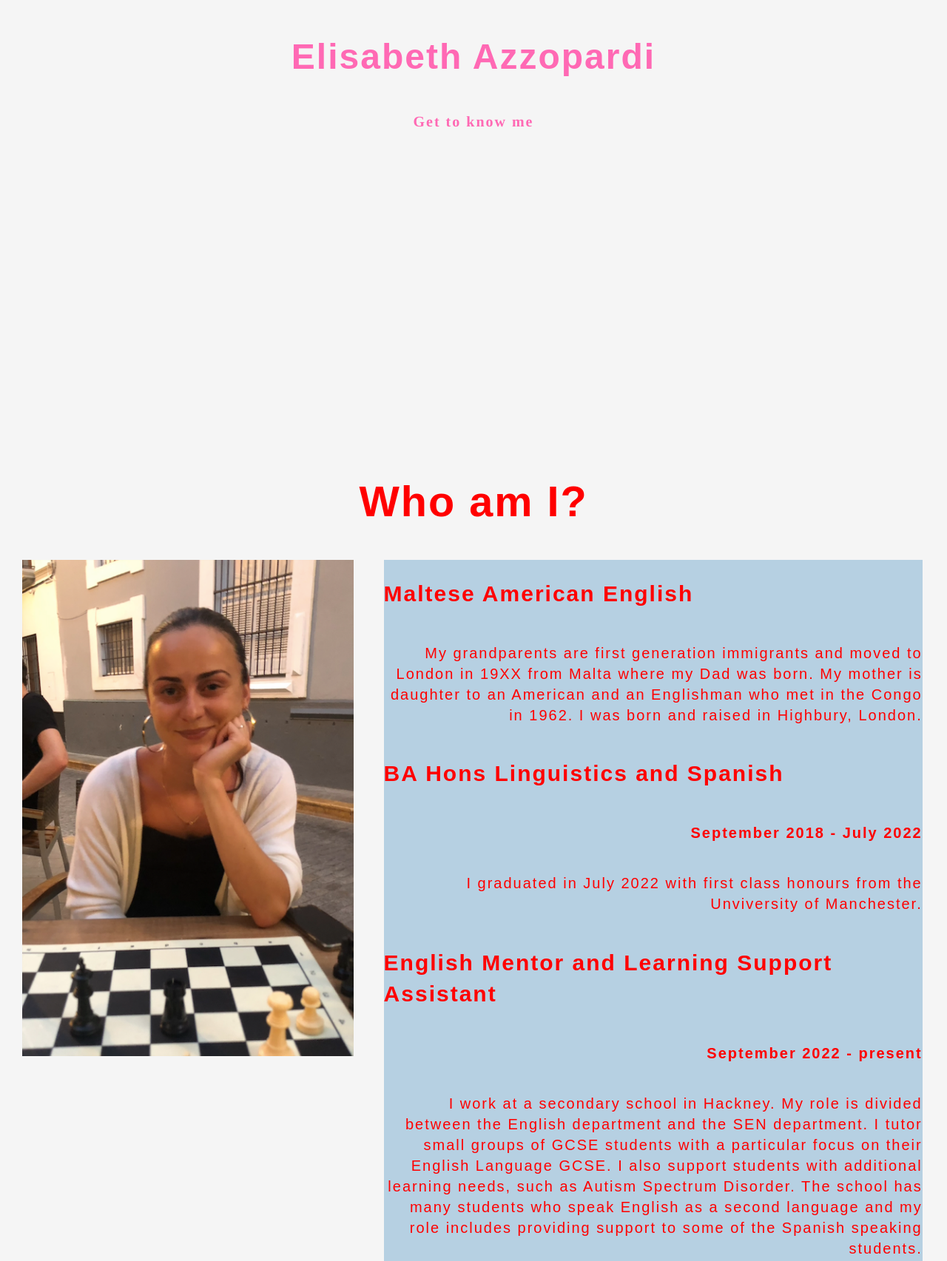
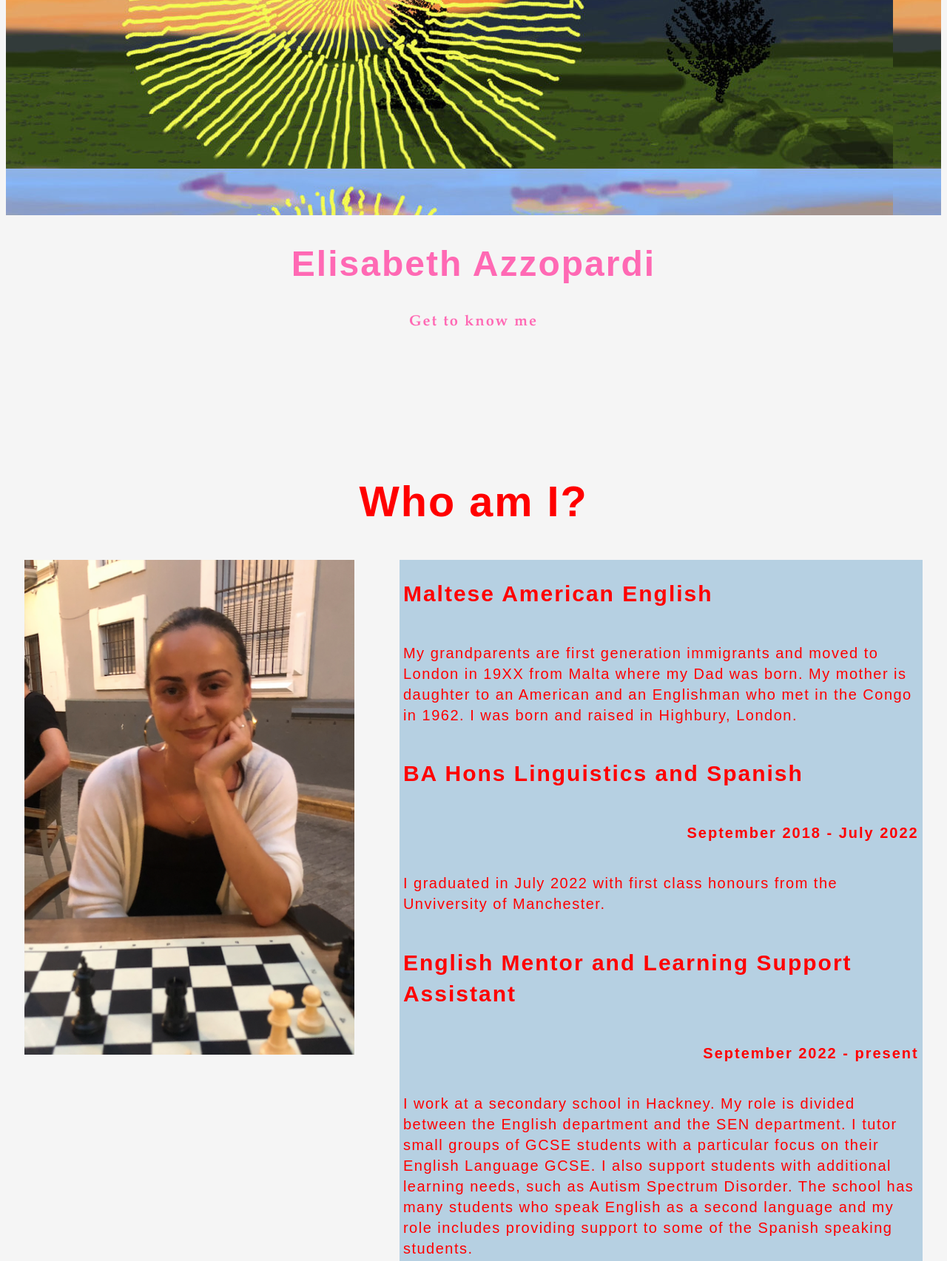
Before and after one commit to eliazzo/Website-2, a plain HTML site: page index.html in a window 1280 px wide. Shown: the part 309-2014 px from the top of the page at 74% size. Drawn offline with Linux system fonts and the light colour scheme.

Commit message:
style changes

```diff
--- a/index.html
+++ b/index.html
@@ -23,15 +23,16 @@
   <!--END-->
   <main>
     <!--WELCOME-->
-    <section id="welcome-section" class="welcome-section">
-      <div id="welcome-image">
-      </div>
+    <div id="welcome-section">
 
-      <div id="welcome">
+      <div id="welcome-image"></div>
+
+      <div id="welcome-text">
         <h1>Elisabeth Azzopardi</h1>
         <h2 id="hello">Get to know me</h2>
       </div>
-    </section>
+
+    </div>
     <!--END-->
 
     <!--WHO AM I-->
--- a/styles.css
+++ b/styles.css
@@ -44,19 +44,17 @@ ul{
 .navbar-list li a{
     text-decoration: none;
     font-size: 20px;
-    font-family: "times new roman";
+    font-family: "palatino";
     color: white;
 
 }
 /* styling the link: */
-
-
 /* a:hover{
    color: hotpink;
 } */
 
 
-.welcome-section{
+#welcome-section{
     display: flex;
     flex-wrap: wrap;
     flex-direction: column;
@@ -67,25 +65,24 @@ ul{
     /* vh sets element to  fill up the entire viewport's height */
 }
 
-#welcome{
+#welcome-image{
+    background-image: url("hockney\ background.jpg");
+    width: 100%;
+    height: 70%;
+
+}
+#welcome-text h1, #welcome-text h2 {
     font-family: sans-serif;
-    font-size: 2rem;
+    font-size: 3rem;
     letter-spacing: 2px;
     color: hotpink;
-    display: inline-block;
-    flex-direction: column;
+    display: block;
     text-align: center;
 
 }
 
-#welcome-image{
-    background-image: "hockney-background";
-    width: 100%;
-
-}
-
-#welcome h2{
-    font-family: 'times';
+#welcome-text h2{
+    font-family: "palatino";
     font-size: 20px;
 
 }
@@ -110,6 +107,7 @@ ul{
 #who-am-I-content{
     display: flex;
     flex-direction: row;
+    margin: 0% 2% 0% 2%;
 }
 
 #who-am-I img{
@@ -117,9 +115,7 @@ ul{
     flex-wrap: wrap;
     max-height: 100%;
     max-width: 100%;
-    margin: 0% 0% 0% 5%;
 }
-
 
 
  #fact-file{
@@ -128,7 +124,8 @@ ul{
     flex-wrap: wrap;
     width: 60%;
     margin-left: 5%;
-    margin-right: 2%;
+    padding-left: 5px;
+    padding-right: 5px;
     background-color: #B6D0E2;
 }
 
@@ -137,6 +134,7 @@ ul{
     font-family: sans-serif;
     font-size: 30px;
     text-align: left;
+    color: red;
 }
 
 #fact-file h3{
@@ -145,8 +143,9 @@ ul{
 }
 
 #fact-file p{
-    text-align: right;
+    text-align: left;
     font-size: 20px;
+    letter-spacing: 1.5px;
 }
 
 /* why I want to get into coding */
@@ -159,6 +158,7 @@ ul{
     background-color: yellow;
     padding-top: 100px;
     margin-top: 10px;
+    margin: 2% 2% 0% 2%;
 
 }
 
@@ -175,15 +175,15 @@ ul{
 
 
 #why #language, #why #learning{
-    margin: 0px 10px 0px 10px;
-    border: 1px solid black;
+    margin: 0px 8px 0px 8px;
     color: red;
     font-size: 20px;
+    font-family: "palatino";
 }
 
 
 #why #language #translation-example{
-    text-align: right;
+    text-align: center;
 }
 
 /* projects*/
@@ -191,6 +191,7 @@ ul{
 .projects{
     padding-top: 100px;
     text-align: center;
+    height: 100vh;
 }
 
 .projects-title{
@@ -213,7 +214,7 @@ ul{
     flex-direction: column;
     flex-wrap: wrap;
     text-align: center;
-    font-family: "times new roman";
+    font-family: "palatino";
     letter-spacing: 2px;
     background-image: url("hockney.jpg");
     height: auto;
--- a/website.js
+++ b/website.js
@@ -3,7 +3,7 @@ document.getElementById("degree-description").innerText = "I graduated in July 2
 document.getElementById("job-description").innerText = "I work at a secondary school in Hackney. My role is divided between the English department and the SEN department. I tutor small groups of GCSE students with a particular focus on their English Language GCSE. I also support students with additional learning needs, such as Autism Spectrum Disorder. The school has many students who speak English as a second language and my role includes providing support to some of the Spanish speaking students.";
 document.getElementById("hobby-description").innerText = "I love to move! I have a passion for yoga and hold a RYT 200 teaching qualification. Movement brings me joy. Whether that be through yoga, dancing, walking or going to the gym. "
 
-document.getElementById("language-text").innerText = "I have a passion for languages and had the privilege of immersing myself in the study of languages during my four years at Manchester. I speak Spanish and have attempted French on various occasions. I love to travel and have visited Europe, Latin America and most recently, East Africa. I was lucky enough to live in Seville for 6 months as part of my Spanish studies. When a friend spoke to me about his journey to becoming a web developer, I was intrigued but felt my background had no relation to coding. However, when he started to talk about functions and expressions, I was reminded of the Formal Semantics I studied in the final year of my linguistics degree. We studied boolean logic and used existential (Ǝ) and universal (ᗄ) quantifiers to translate sentences. We then moved on to use the lambda function to develop a set of lexical translation rules for English lexemes. For example,";
-document.getElementById("translation-example").innerText = "Harriet gave the parcel to Donald. \n GIVE (h, the-parcel, d)𝛌x [Harriet gave x to Donald] \n 𝛌x [GIVE (h, x, d)] \n \n In this instance the parcel was 𝛌-abstracted. \n x has the property of being the entity that Harriet gave to Donald.";
+document.getElementById("language-text").innerText = "I have a passion for languages and had the privilege of immersing myself in the study of languages during my four years at Manchester. I speak Spanish and have attempted French on various occasions. I love to travel and have visited Europe, Latin America and most recently, East Africa. I was lucky enough to live in Seville for 6 months as part of my Spanish studies. When a friend spoke to me about his journey to becoming a web developer, I was intrigued but felt my background had no relation to coding. However, when he started to talk about functions and expressions, I was reminded of the Formal Semantics I studied in the final year of my linguistics degree. We studied boolean logic and used existential (Ǝ) and universal (ᗄ) quantifiers to translate sentences. We then moved on to use the lambda (𝛌) function to develop a set of lexical translation rules for English lexemes. For example,";
+document.getElementById("translation-example").innerText = "Harriet gave the parcel to Donald. \n GIVE (h, the-parcel, d) \n 𝛌x [Harriet gave x to Donald] \n 𝛌x [GIVE (h, x, d)] \n \n Let h = Harriet, d = Donald and x = the-parcel \n In this example x was 𝛌-abstracted";
 document.getElementById("language-text-continued").innerText = "It won't lie to you, it was challenging. But I threw myself into it and eventually found my feet. I suppose it's given me the confidence to pursue a career in coding."
 document.getElementById("learning-text").innerText = "As the above text hopefully demonstrates, I loved being an undergraduate. Learning brings me such joy and if I had unlimited amounts of money I could happily spend the rest of my life moving from degree to degree. I often thought about (and still think about) applying for a masters. However, while I am thrilled to have the skills to analyse and critique the use of the Supernatural in Latin American fiction, or translate English lexemes (among other, obscure skills), I am hesitant to pursue more education without a definitive end goal. That's where Founders and Coders come in! Since joining the FAC community I have rediscovered a community where peer learning and support is central. I am delighted with the prospect of a career that involves continuously researching and learning. Joining FAC would enable me to continute my education, learn a multitude of new skills and provide me with an exciting career path - all of which I am desperately searching for!";
```
